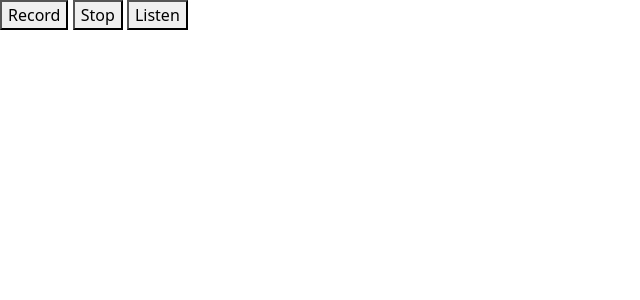
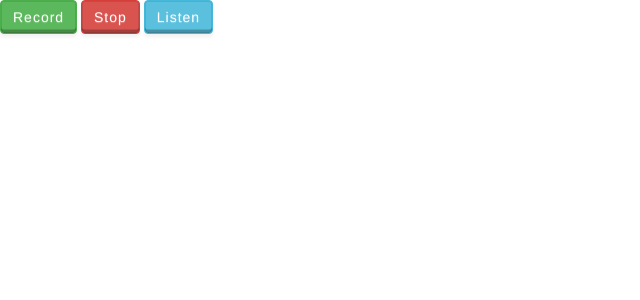
Before and after one commit to EgorikA4/RODC, a Django app: page / in a window 1280 px wide. Shown: the top 300 px of the page, without its empty margins (0-640 px from the left). Run offline with Django 4.2, Linux system fonts and the light colour scheme; some libraries are stand-ins or nearby versions.

Commit message:
added css to buttons

```diff
--- a/recorder/main/static/main/css/main.css
+++ b/recorder/main/static/main/css/main.css
@@ -0,0 +1,25 @@
+.btn {
+display: inline-block;
+border: none;
+border-radius: .3em;
+box-shadow: inset 0 0 0 1px rgba(0, 0, 0, 0.1), inset 0 -0.25em 0 rgba(0, 0, 0, 0.25), 0 0.25em 0.25em rgba(0, 0, 0, 0.05);
+cursor: pointer;
+font-weight: 300;
+line-height: 1.5;
+letter-spacing: 1px;
+padding: .5em 1.5em .75em;
+position: relative;
+text-decoration: none;
+text-shadow: 0 1px 1px rgba(255, 255, 255, 0.25);
+vertical-align: middle;
+-webkit-user-select: none;
+-moz-user-select: none;
+-ms-user-select: none;
+user-select: none;
+}
+.btn:active {
+outline: none;
+box-shadow: inset 0 0 0 1px rgba(0, 0, 0, 0.2), inset 0 2px 0 rgba(255, 255, 255, 0.1), inset 0 0.25em 0.5em rgba(0, 0, 0, 0.05);
+margin-top: .25em;
+padding-bottom: .5em;
+}
--- a/recorder/main/static/main/js/main.js
+++ b/recorder/main/static/main/js/main.js
@@ -1,29 +1,45 @@
+var flag = true;
 navigator.mediaDevices.getUserMedia({ audio: true})
     .then(stream => {
         const mediaRecorder = new MediaRecorder(stream);
+    document.querySelector('#start').addEventListener('click', function(){
+        if (flag){
+            mediaRecorder.start();
+        }
+        else {
+            mediaRecorder.resume();
+        }
+        start.textContent = 'Recording..';
+        start.style.background = "#B22222";
+    });
 
-    document.querySelector('#start').addEventListener('click', function(){
-        mediaRecorder.start();
-    });
     var audioChunks = [];
     mediaRecorder.addEventListener("dataavailable",function(event) {
         audioChunks.push(event.data);
+    });
+
+    document.querySelector('#stop').addEventListener('click', function(){
+        start.textContent = 'Record';
+        start.style.background = "#32CD32";
+        flag = false;
+        mediaRecorder.pause();
     });
 
     mediaRecorder.addEventListener("stop", function() {
         const audioBlob = new Blob(audioChunks, {
             type: 'audio/wav'
         });
-    const audioUrl = URL.createObjectURL(audioBlob);
+        const audioUrl = URL.createObjectURL(audioBlob);
         var audio = document.createElement('audio');
         audio.src = audioUrl;
         audio.controls = true;
         audio.autoplay = true;
 
-    document.querySelector('#audio').appendChild(audio);
+        document.querySelector('#audio').appendChild(audio);
         audioChunks = [];
     });
-    document.querySelector('#listen').addEventListener('click', function(){
+
+    document.querySelector('#listen').addEventListener('click', function() {
         mediaRecorder.stop();
         audioChunks = [];
     });
--- a/recorder/main/templates/main/index.html
+++ b/recorder/main/templates/main/index.html
@@ -7,7 +7,7 @@
 {% endblock %}
 
 {% block content %}
-    <button id="start">Record</button>
-    <button id="stop">Stop</button>
-    <button id="listen">Listen</button>
+    <button class="btn btn-success" id="start">Record</button>
+    <button class="btn btn-danger" id="stop">Stop</button>
+    <button class="btn btn-info" id="listen">Listen</button>
 {% endblock %}
--- a/recorder/main/templates/main/layout.html
+++ b/recorder/main/templates/main/layout.html
@@ -5,7 +5,8 @@
     <meta charset="UTF-8">
     <link href="https://cdn.jsdelivr.net/npm/bootstrap@5.2.3/dist/css/bootstrap.min.css" rel="stylesheet" integrity="sha384-rbsA2VBKQhggwzxH7pPCaAqO46MgnOM80zW1RWuH61DGLwZJEdK2Kadq2F9CUG65" crossorigin="anonymous">
     <title>{% block title %}{% endblock %}</title>
-    <link rel="stylesheet" href="{% static 'main/css/main.css' %}"></link>
+    <link rel="stylesheet" href="{% static 'main/css/main.css' %}">
+    <link rel="stylesheet" href="https://cdnjs.cloudflare.com/ajax/libs/twitter-bootstrap/3.3.7/css/bootstrap.min.css" />
     {% block head %}
     {% endblock %}
 </head>
```
